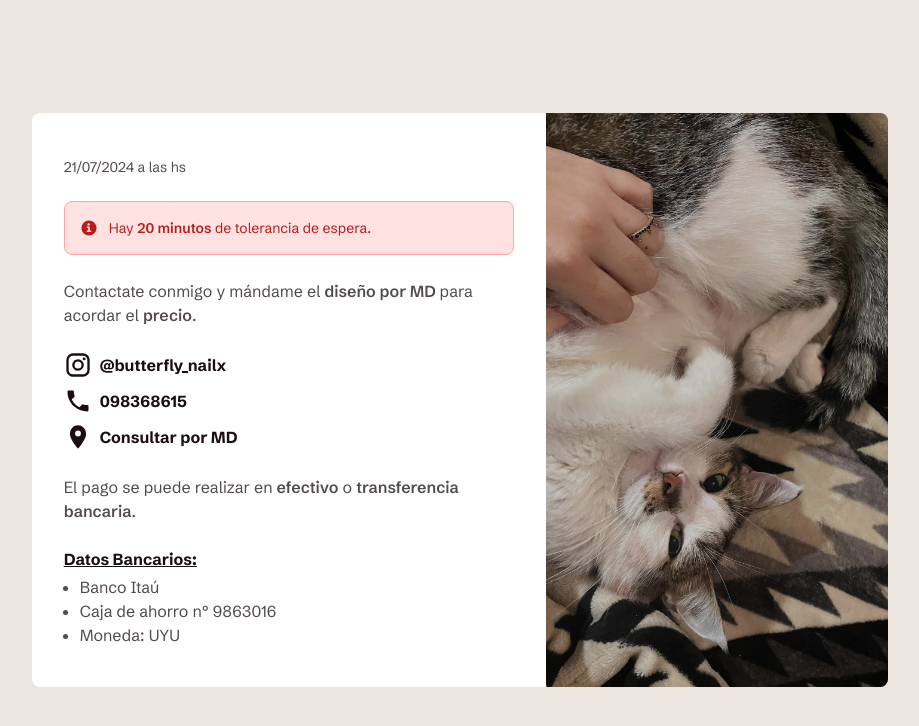
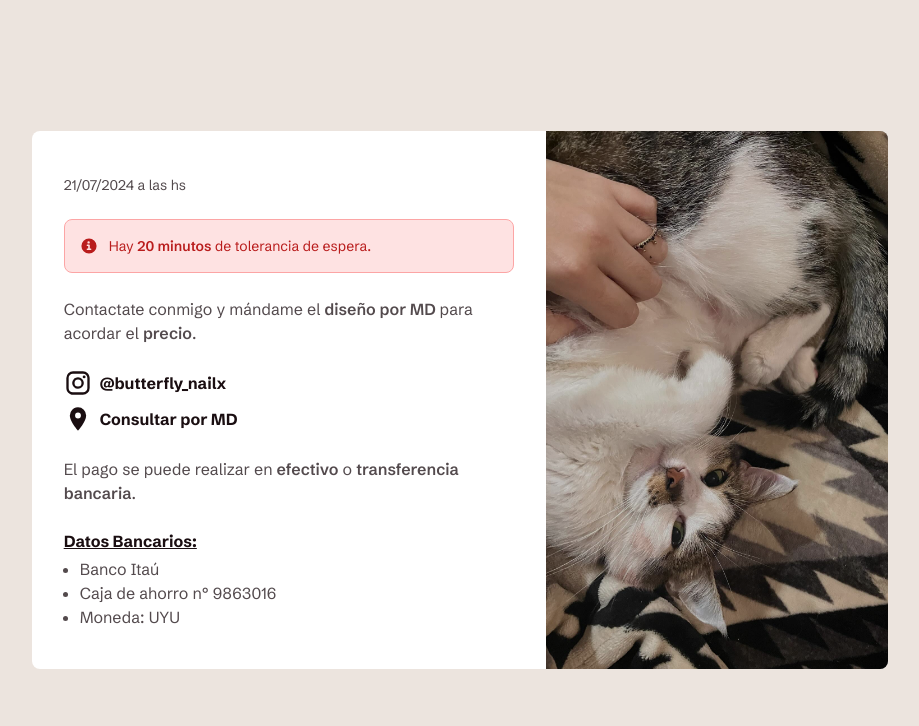
Before and after one commit to yusborinchit/butterfly-nails, a Next.js app: page /booking-info in a window 1280 px wide. Shown: the top 726 px of the page, without its empty margins (180-1099 px from the left). Built offline with nearby package versions, Linux system fonts and the light colour scheme.

Commit message:
feat: :sparkles: remove mikas number

```diff
--- a/src/app/booking-info/page.tsx
+++ b/src/app/booking-info/page.tsx
@@ -2,7 +2,6 @@ import dayjs from "dayjs";
 import InfoIcon from "~/components/icons/info-icon";
 import InstagramIcon from "~/components/icons/instagram-icon";
 import LocationIcon from "~/components/icons/location-icon";
-import PhoneIcon from "~/components/icons/phone-icon";
 import MainLayout from "~/components/layouts/main-layout";
 
 interface Props {
@@ -51,10 +50,6 @@ export default function BookingInfoPage(props: Readonly<Props>) {
                 <span className="font-bold leading-[1]">@butterfly_nailx</span>
               </a>
               <p className="flex items-center gap-2">
-                <PhoneIcon className="h-7 w-7" />
-                <span className="font-bold leading-[1]">098368615</span>
-              </p>
-              <p className="flex items-center gap-2">
                 <LocationIcon className="h-7 w-7" />
                 <span className="font-bold leading-[1]">Consultar por MD</span>
               </p>
```
